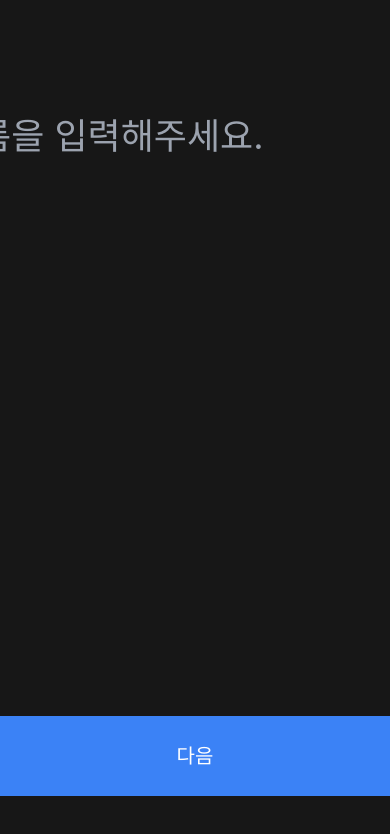
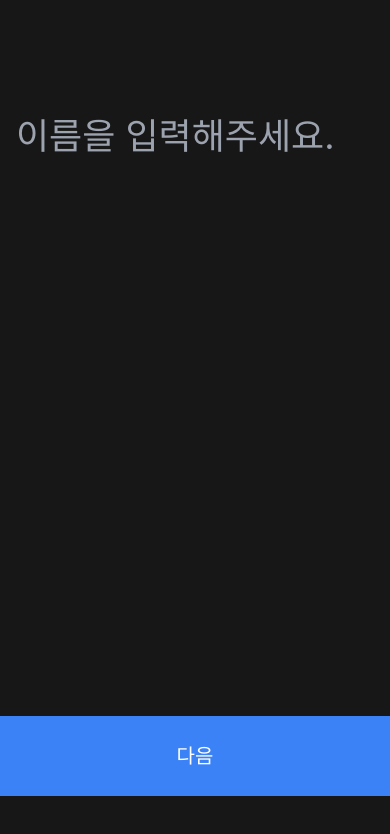
Before and after one commit to Lee-Seungje/Axios-test, a Next.js app in the folder axios-test/: page / in a window 390 px wide. Both pictures are taken after a click on the button "다음". Shown: the top 834 px of the page. Built offline with nearby package versions, Linux system fonts and the light colour scheme.

Commit message:
Update name responsive

```diff
--- a/axios-test/src/components/Name.jsx
+++ b/axios-test/src/components/Name.jsx
@@ -9,7 +9,7 @@ const Name = ({ goNext }) => {
   return (
     <div className="flex flex-col	items-center relative">
       <input
-        className="ease-in-out duration-200 focus:border-b border-blue-600 w-custom h-20 bg-neutral-900 text-4xl outline-none mt-24 "
+        className="standard:pl-4 ease-in-out duration-200 focus:border-b border-blue-600 w-custom standard:w-screen h-20 bg-neutral-900 text-4xl outline-none mt-24 "
         value={name}
         placeholder="이름을 입력해주세요."
         onChange={(e) => setName(e.target.value)}
```
